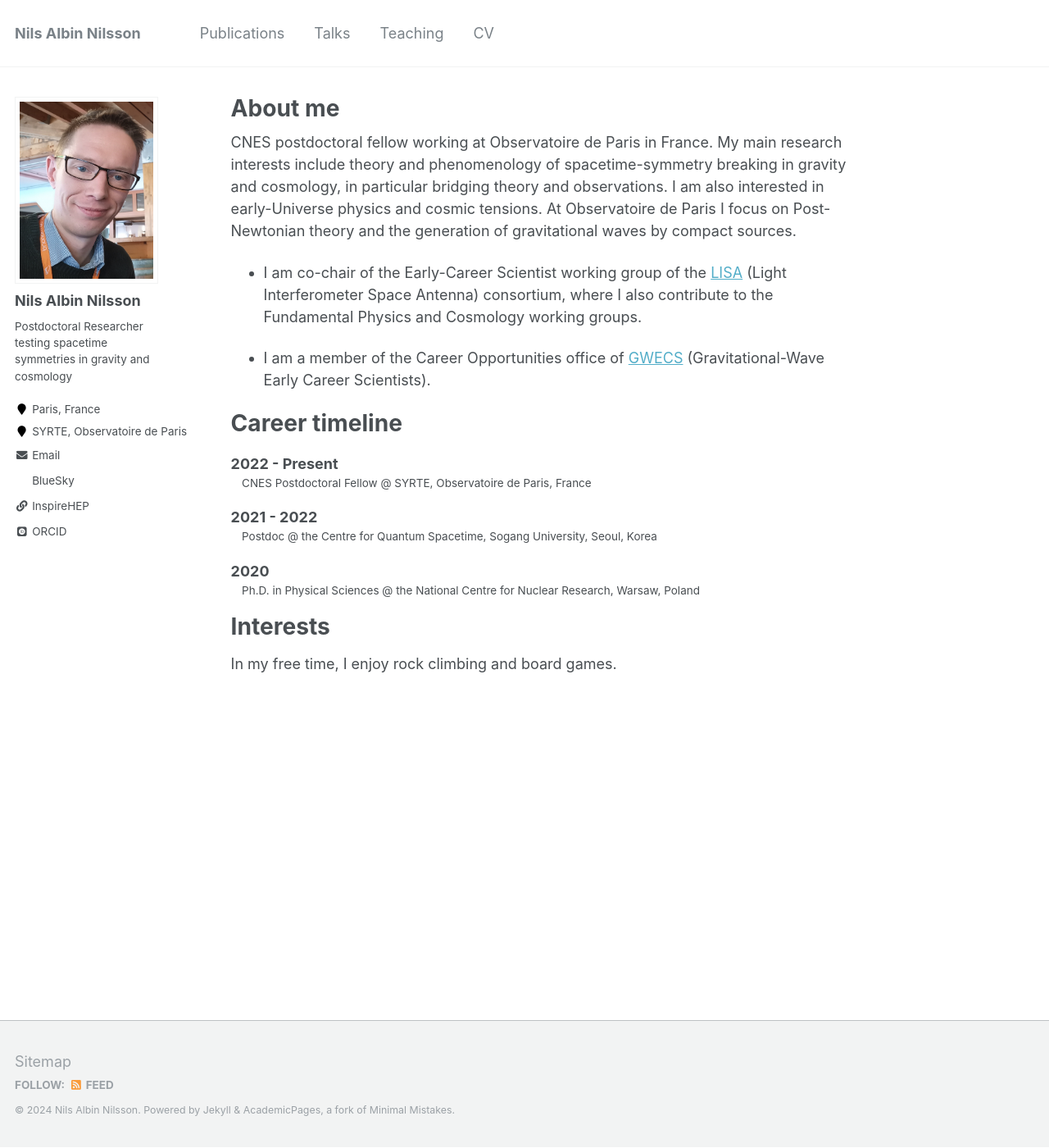
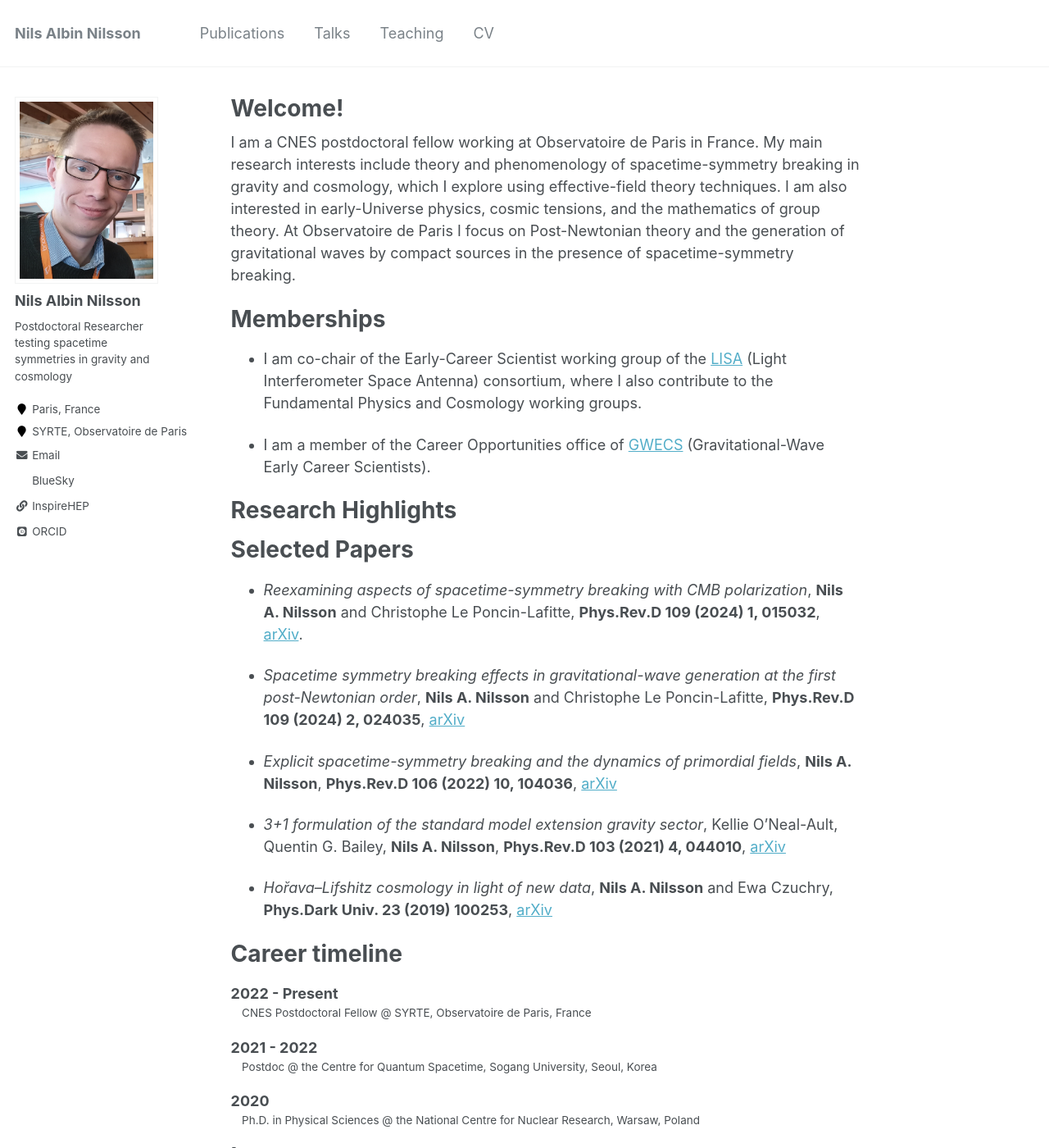
Before and after one commit to nilsanilsson/nilsanilsson.github.io, a Jekyll site: the page built from _pages/about.md, in a window 1280 px wide and 1400 px high. Shown: the whole window at 82% size. Built offline with Jekyll 4.4.1, drawn with Linux system fonts in a browser that asks for light colours; some web fonts are replaced.

Commit message:
Update about.md

```diff
--- a/_pages/about.md
+++ b/_pages/about.md
@@ -1,16 +1,38 @@
 ---
 permalink: /
-title: "About me"
+title: "Welcome!"
 author_profile: true
 redirect_from:
   - /about/
   - /about.html
 ---
-CNES postdoctoral fellow working at Observatoire de Paris in France. My main research interests include theory and phenomenology of spacetime-symmetry breaking in gravity and cosmology, in particular bridging theory and observations. I am also interested in early-Universe physics and cosmic tensions. At Observatoire de Paris I focus on Post-Newtonian theory and the generation of gravitational waves by compact sources.
+I am a CNES postdoctoral fellow working at Observatoire de Paris in France.
+My main research interests include theory and phenomenology of spacetime-symmetry breaking in gravity and cosmology, which I explore using effective-field theory techniques. I am also interested in early-Universe physics, cosmic tensions, and the mathematics of group theory. At Observatoire de Paris I focus on Post-Newtonian theory and the generation of gravitational waves by compact sources in the presence of spacetime-symmetry breaking.
 
+
+Memberships
+======
 * I am co-chair of the Early-Career Scientist working group of the [LISA](https://www.elisascience.org/) (Light Interferometer Space Antenna) consortium, where I also contribute to the Fundamental Physics and Cosmology working groups.
 
 * I am a member of the Career Opportunities office of [GWECS](https://gwecs.org/) (Gravitational-Wave Early Career Scientists).
+
+
+Research Highlights
+======
+
+Selected Papers
+======
+* _Reexamining aspects of spacetime-symmetry breaking with CMB polarization_, **Nils A. Nilsson** and Christophe Le Poncin-Lafitte, **Phys.Rev.D 109 (2024) 1, 015032**, [arXiv](https://arxiv.org/abs/2311.16368).
+
+* _Spacetime symmetry breaking effects in gravitational-wave generation at the first post-Newtonian order_, **Nils A. Nilsson** and Christophe Le Poncin-Lafitte, **Phys.Rev.D 109 (2024) 2, 024035**, [arXiv](https://arxiv.org/abs/2307.13302)
+
+* _Explicit spacetime-symmetry breaking and the dynamics of primordial fields_, **Nils A. Nilsson**, **Phys.Rev.D 106 (2022) 10, 104036**, [arXiv](https://arxiv.org/abs/2205.00496)
+
+* _3+1 formulation of the standard model extension gravity sector_, Kellie O'Neal-Ault, Quentin G. Bailey, **Nils A. Nilsson**, **Phys.Rev.D 103 (2021) 4, 044010**, [arXiv](https://arxiv.org/abs/2009.00949)
+
+* _Hořava–Lifshitz cosmology in light of new data_, **Nils A. Nilsson** and Ewa Czuchry, **Phys.Dark Univ. 23 (2019) 100253**, [arXiv](https://arxiv.org/abs/1803.03615)
+
+
 
 Career timeline
 ======
```
